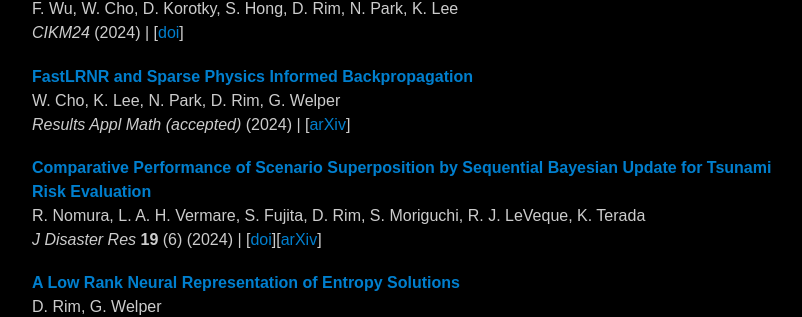
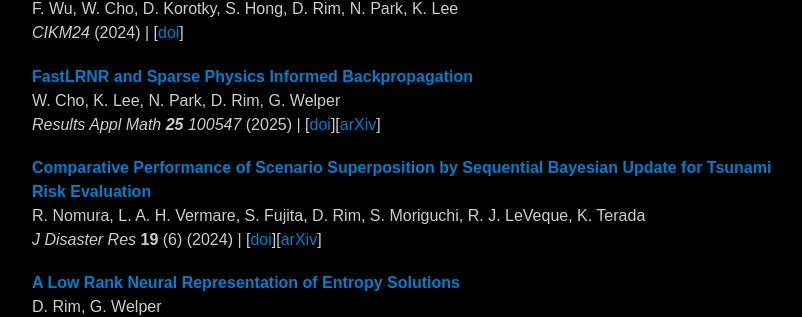
Before and after one commit to dsrim/dsrim.github.io, a Jekyll site: the page built from index.md, in a window 1280 px wide and 900 px high, scrolled down 855 px. Shown: the part 144-461 px from the top of the window, without its empty margins (232-1034 px from the left). Built offline with Jekyll 4.4.1, drawn with Linux system fonts in a browser that asks for light colours.

Commit message:
results appl math published

```diff
--- a/index.md
+++ b/index.md
@@ -120,9 +120,10 @@
 
     - title:    "FastLRNR and Sparse Physics Informed Backpropagation"
       author:   "W. Cho, K. Lee, N. Park, D. Rim, G. Welper"
-      journal:  "Results Appl Math (accepted)"
+      journal:  "Results Appl Math **25** 100547"
+      doi:      "https://doi.org/10.1016/j.rinam.2025.100547"
       arxiv:    "https://arxiv.org/abs/2410.04001"
-      year:     "2024"
+      year:     "2025"
 
     - title:    "Comparative Performance of Scenario Superposition by Sequential Bayesian Update for Tsunami Risk Evaluation"
       author:   "R. Nomura, L. A. H. Vermare, S. Fujita, D. Rim, S. Moriguchi, R. J. LeVeque, K. Terada"
```
Also changed, not shown: 1 other file.
